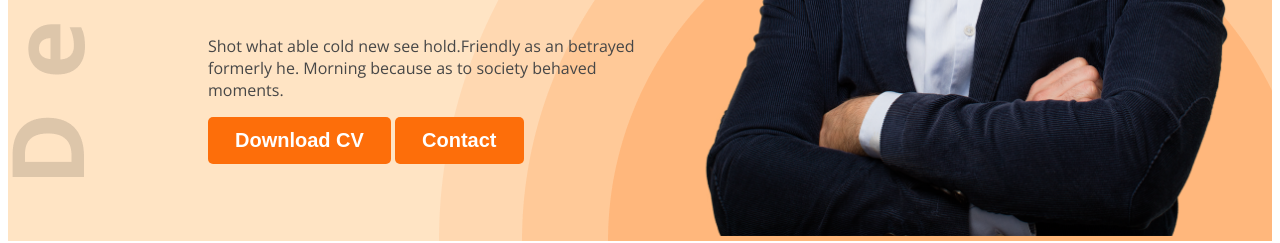
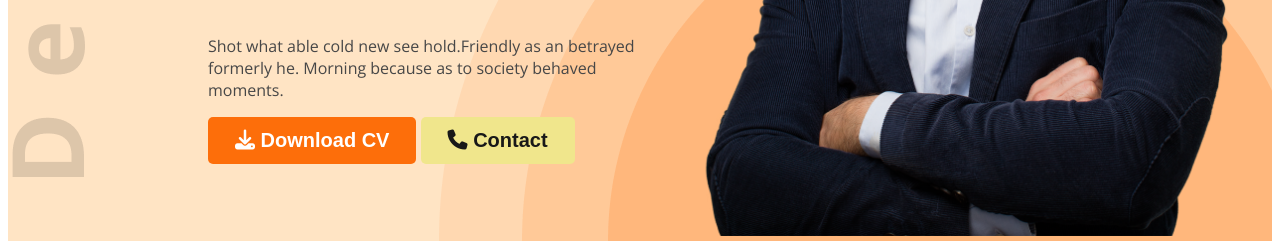
Before and after one commit to Adit2288/web-dev-portfolio, a plain HTML site: page index.html in a window 1280 px wide. Shown: the part 594-837 px from the top of the page. Drawn offline with nearby package versions, Linux system fonts and the light colour scheme.

Commit message:
uff done

```diff
--- a/Styles/Nav.css
+++ b/Styles/Nav.css
@@ -26,6 +26,18 @@
  .secondary-bg{
      background: bisque;;
  }
+
+  .btn-secondary{
+    border-radius: 5px;
+ background :khaki;
+ color: #181818;
+ /* color: rgb(255, 255, 255); */
+ padding: 12px 27px;
+ border: none;
+ font-size: 20px;
+ font-weight: bold;
+  }
+
 
  .btn-primary{
  border-radius: 5px;
--- a/index.html
+++ b/index.html
@@ -11,6 +11,10 @@
 
 
     <link rel="stylesheet" href="Styles/Nav.css">
+
+    <script src="https://kit.fontawesome.com/2082a53414.js" crossorigin="anonymous"></script>
+
+
 </head>
 <body class="open-sans-normal">
     <header class="header secondary-bg">
@@ -32,8 +36,8 @@
                               <h4 class="banner-greetings dark-1">Hi, I am</h4>
                               <h1 class="banner-title dark-1">Adit Ishmam</h1>
                               <p class="banner-description dark-2">Shot what able cold new see hold.Friendly as an betrayed formerly he. Morning because as to society behaved moments.</p>
-                              <button class="btn-primary">Download CV</button>
-                              <button class="btn-primary">Contact</button>
+                              <button class="btn-primary"><i class="fa-solid fa-download"></i> Download CV</button>
+                              <button class="btn-secondary"><i class="fa-solid fa-phone"></i> Contact</button>
                            </div>
                            <!--  image section  -->
                          <div >
```
